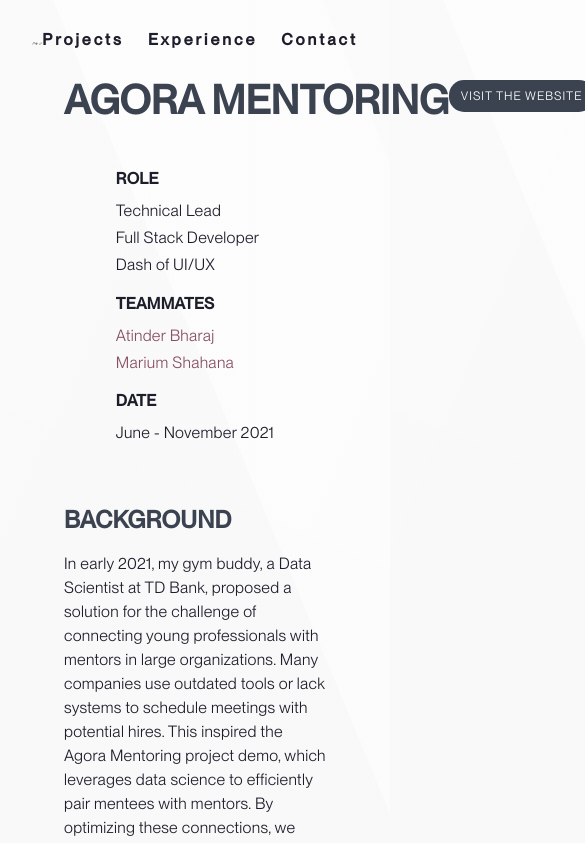
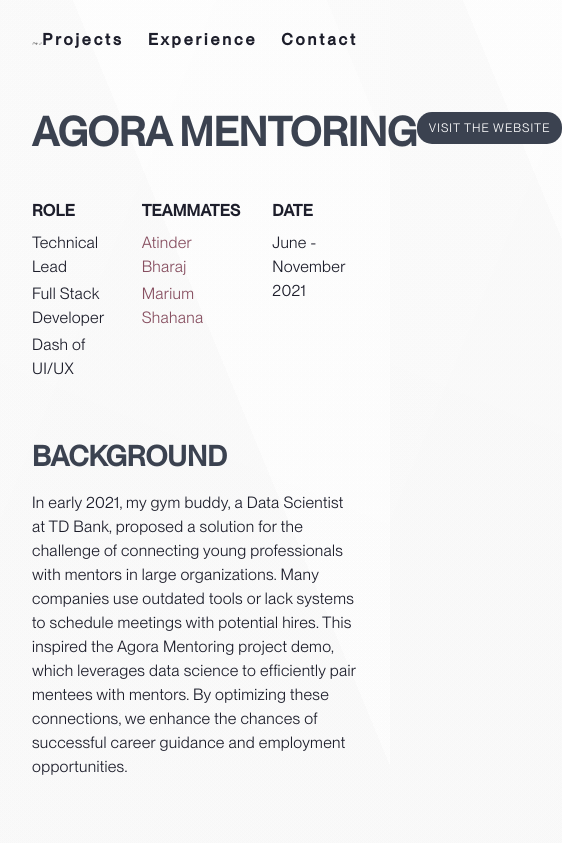
Before and after one commit to bustinjurkz/portfolio, a Next.js app: page /agora in a window 390 px wide. Shown: the top 843 px of the page, 585 px wide, since content can reach past the window. Built offline with nearby package versions, Linux system fonts and the light colour scheme.

Commit message:
responsive and shortened descriptions

```diff
--- a/data/projects.json
+++ b/data/projects.json
@@ -25,7 +25,7 @@
         "#415939",
         "#757575"
       ],
-      "description": "Planter generates personalized gardening calendars for New Zealanders. With a database of over 50 plants, users can add their fruits and veggies to a cart and get information on optimizing growth based on their location (microclimate) and season.  Upon submission, users receive sow-to-harvest timelines as a stylized PDF sent via email.",
+      "description": "Planter generates personalized gardening calendars for New Zealanders. With a database of over 50 plants, users can add their fruits and veggies to a cart and get information on optimizing growth based on their location.  Upon submission, users are e-mailed a sow-to-harvest timelines as a stylized PDF.",
       "liveURL": "https://planter.co.nz/"
     },
     {
@@ -46,7 +46,7 @@
         "openweather",
         "openstreetmaps"
       ],
-      "description": "STELLARGAZE, my first Full Stack React web app, utilizes real-time data on moon phase, light pollution, and weather forecasts to rank a user's nearby public areas by it's stargazing visibility.",
+      "description": "My first React project, STELLARGAZE utilizes real-time data on moon phase, light pollution, and weather forecasts to rank a user's nearby public areas by it's stargazing visibility.",
       "liveURL": "https://stellargaze.com/"
     },
     {
@@ -67,7 +67,7 @@
         "sendgrid",
         "azure"
       ],
-      "description": "Trelli, winner of the Genia Innovation Award, simplifies custom orders for trellis, gates, and panels. Users input dimensions and design preferences. Upon submission, the backend calculates pricing, generates spec sheets, and distributes PDFs via email to sales, manufacturing teams, and the customer.",
+      "description": "Winner of the Genia Innovation Award, Trelli simplifies custom orders for trellis, gates, and panels. Users input dimensions and design preferences. Upon submission, the backend calculates pricing, generates spec sheets, and distributes PDFs via email to sales, manufacturing teams, and the customer.",
       "liveURL": "https://trelli.co.nz/"
     },
     {
@@ -90,7 +90,7 @@
         "styled-components",
         "mui"
       ],
-      "description": "AGORA streamlines mentorship connections. Users register as Mentors or Mentees, sharing work and education backgrounds. Mentees request Mentors based on match ratings, and upon Mentor acceptance, Google Meet links are automatically shared."
+      "description": "AGORA streamlines mentorship connections. Users register as Mentors or Mentees, sharing work and demographic information. Mentees request Mentors based on match ratings, and upon Mentor acceptance, Google Meet links are automatically shared."
     },
     {
       "name": "Handits",
--- a/pages/index.tsx
+++ b/pages/index.tsx
@@ -82,7 +82,6 @@
 const SectionWrapper = styled.div<{ $first?: boolean; $last?: boolean }>`
   margin-top: 5rem;
   margin-bottom: 9rem;
-  max-width: 1100px;
   margin-left: auto;
   margin-right: auto;
 
--- a/styles/PageDetailsStyle.ts
+++ b/styles/PageDetailsStyle.ts
@@ -1,24 +1,7 @@
 import styled from "styled-components";
 
 export const ProjectDetailsWrapper = styled.div`
-  h2 {
-    font-size: 1.5rem;
-  }
-
-  @media screen and (min-width: 380px) {
-    margin: 0rem 2rem;
-  }
-  @media screen and (min-width: 500px) {
-    margin: 0rem 3rem;
-  }
-  @media screen and (min-width: 700px) {
-    margin: 0rem 4rem;
-  }
-  @media screen and (min-width: 1000px) {
-    max-width: 1100px;
-    margin: 5rem auto;
-    padding: 0rem 4rem;
-  }
+  margin: 2rem 0;
 `;
 
 export const ProjectDetailsIntroWrapper = styled.div`
@@ -31,10 +14,6 @@
   width: 100%;
   justify-content: space-between;
   gap: 3rem;
-
-  @media screen and (min-width: 900px) {
-    flex-flow: row;
-  }
 `;
 
 export const ProjectDetailsIntroDescription = styled.div`
@@ -51,16 +30,8 @@
 
 export const ProjectSnapshotWrapper = styled.div`
   display: flex;
-  flex-direction: column;
-  align-self: center;
-
-  @media screen and (min-width: 900px) {
-    align-self: auto;
-    margin-right: 2rem;
-  }
-  @media screen and (min-width: 1000px) {
-    margin-right: 3rem;
-  }
+  flex-direction: row;
+  gap: 2rem;
 `;
 
 export const SnapshotSection = styled.div`
```
Also changed, not shown: components/SectionHeader.tsx (+3 -18 lines), pages/planter.tsx (+5 -4 lines).
